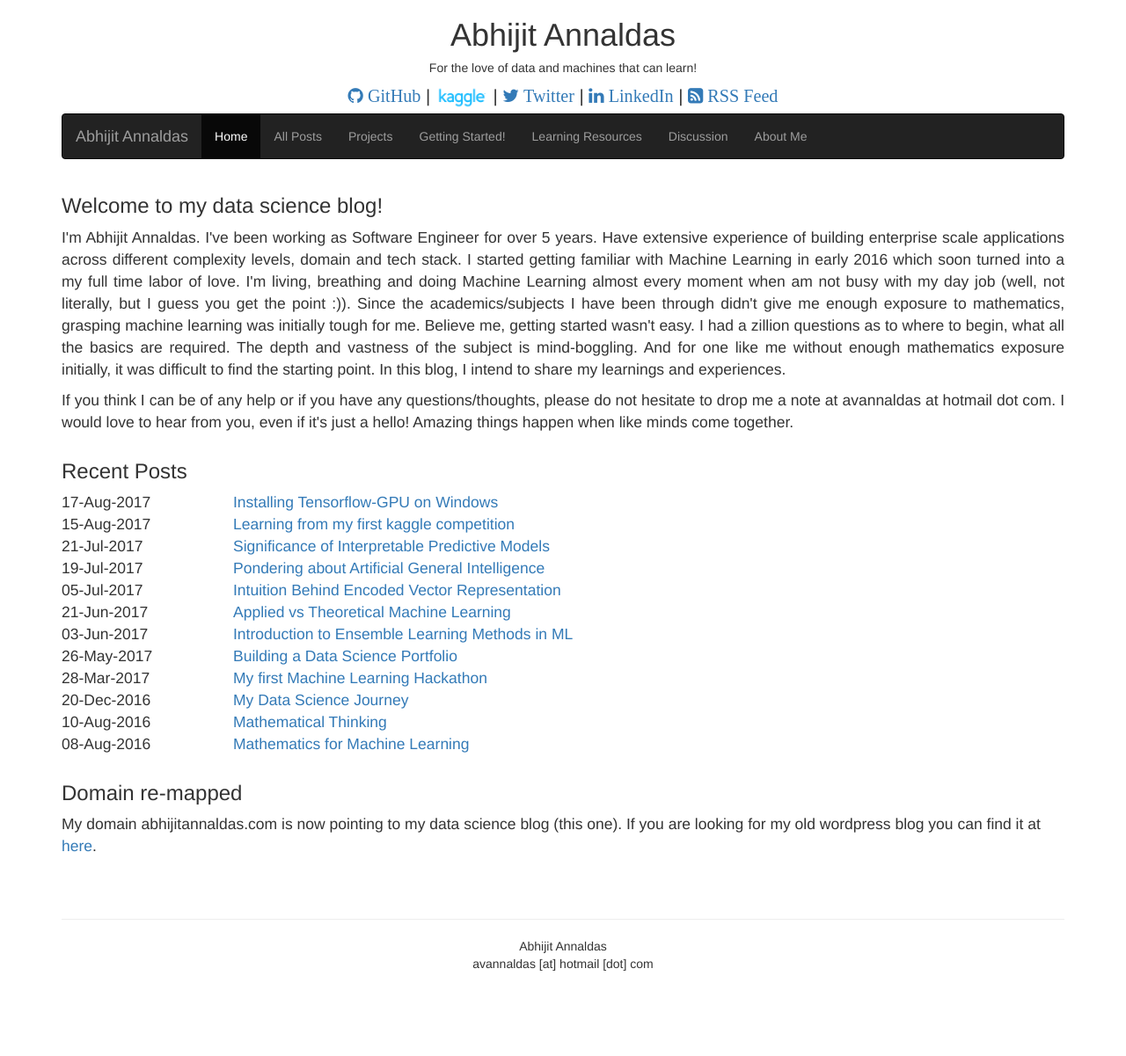
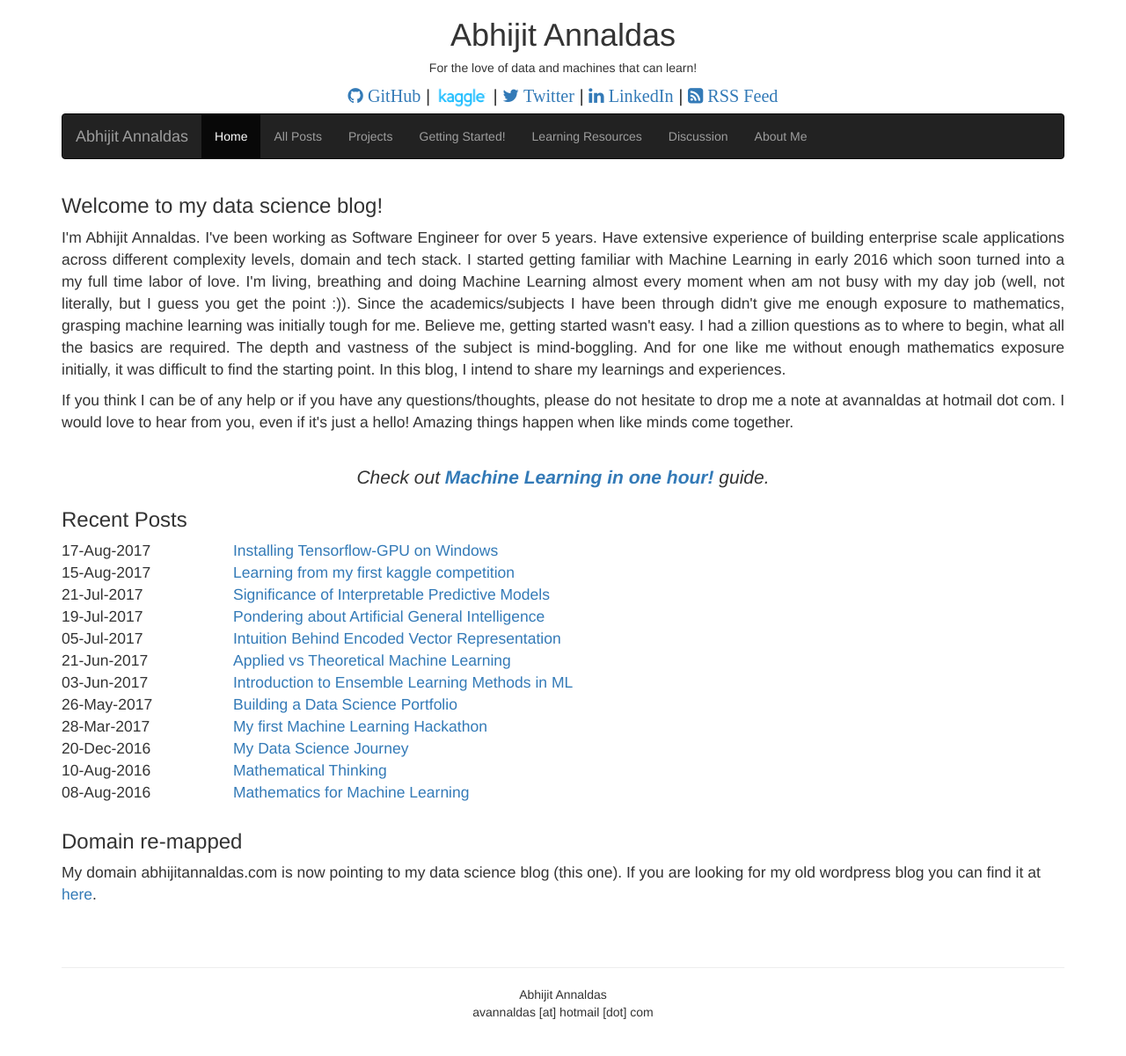
Before and after one commit to devm1023/ML_project, a Jekyll site: the page built from index.html, in a window 1280 px wide. Shown: the whole page at 88% size. Built offline with Jekyll 4.4.1, drawn with Linux system fonts in a browser that asks for light colours; nearby versions of some CDN libraries; before the commit the page ends 1146 px from its top, so only the background shows below that.

Commit message:
Update index.html

```diff
--- a/index.html
+++ b/index.html
@@ -8,6 +8,10 @@ layout: default
 		<p>I'm Abhijit Annaldas. I've been working as Software Engineer for over 5 years. Have extensive experience of building enterprise scale applications across different complexity levels, domain and tech stack. I started getting familiar with Machine Learning in early 2016 which soon turned into a my full time labor of love. I'm living, breathing and doing Machine Learning almost every moment when am not busy with my day job (well, not literally, but I guess you get the point :)). Since the academics/subjects I have been through didn't give me enough exposure to mathematics, grasping machine learning was initially tough for me. Believe me, getting started wasn't easy. I had a zillion questions as to where to begin, what all the basics are required. The depth and vastness of the subject is mind-boggling. And for one like me without enough mathematics exposure initially, it was difficult to find the starting point. In this blog, I intend to share my learnings and experiences.</p>
 		<p>If you think I can be of any help or if you have any questions/thoughts, please do not hesitate to drop me a note at avannaldas at hotmail dot com. I would love to hear from you, even if it's just a hello! Amazing things happen when like minds come together.</p>
 	</div>
+</div>
+
+<div class="row" style="text-align:center">
+	<br/><big><i>Check out <b><A href="{{site.url}}/machine-learning-in-one-hour/">Machine Learning in one hour!</A></b> guide.</i></big><br/>
 </div>
 
 <div class="row" style="text-align:justify">
```
